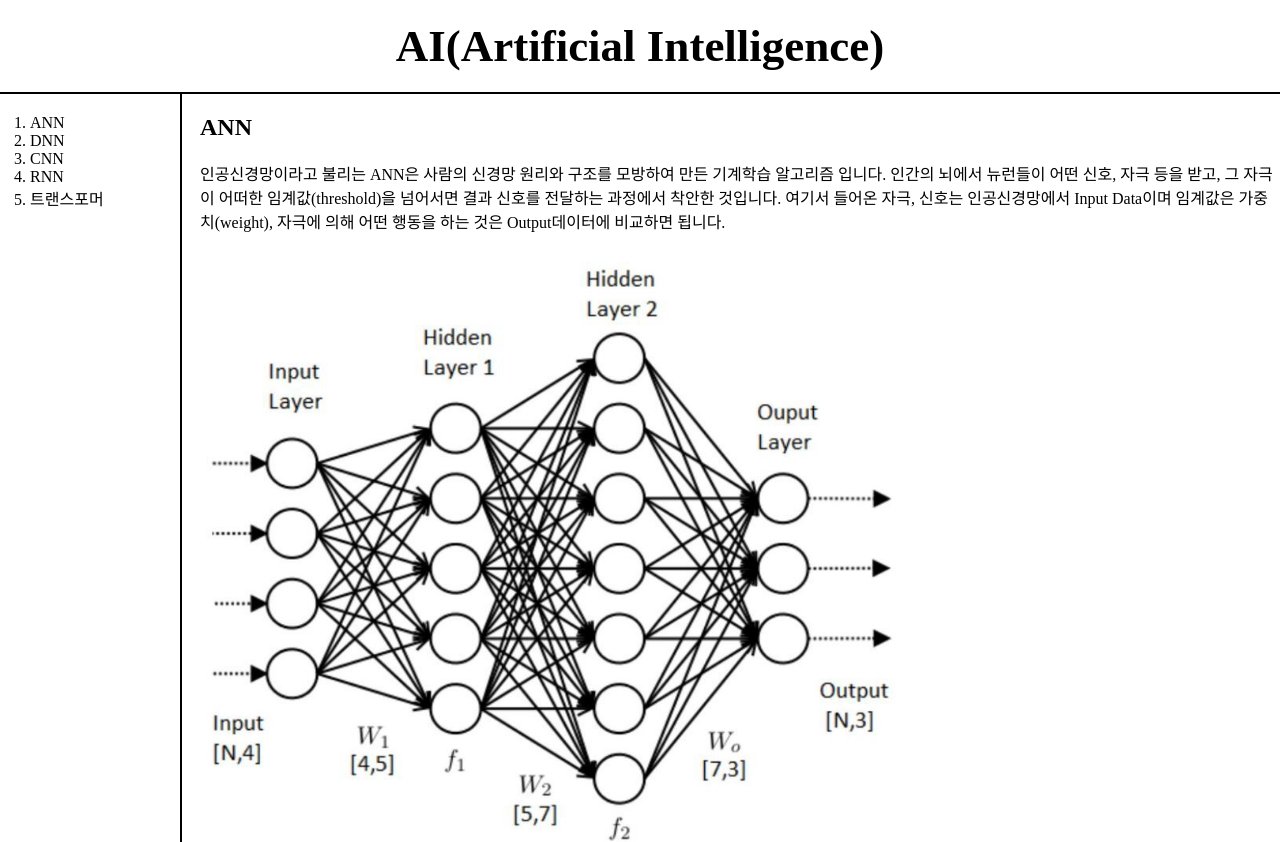
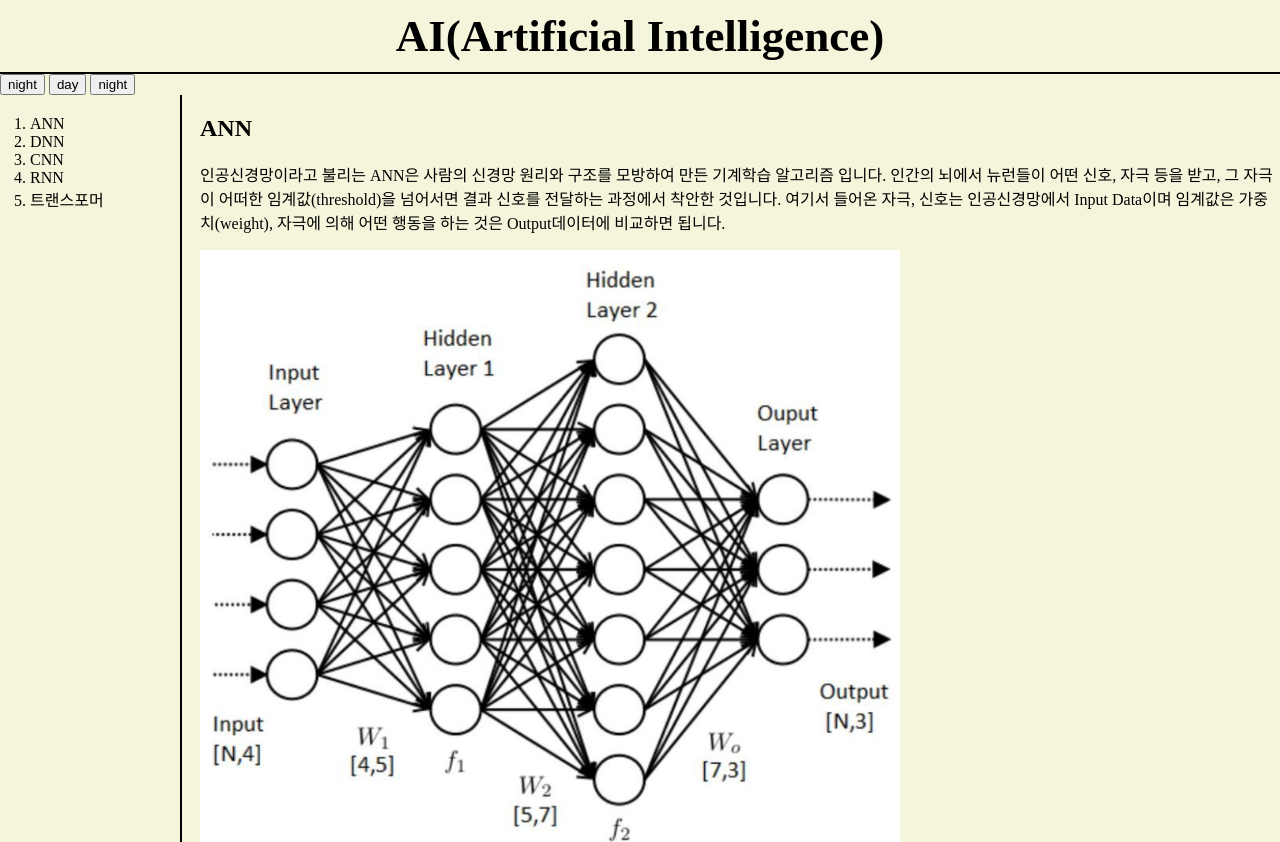
Before and after one commit to nyeonseok/AI-WEBSITE, a plain HTML site: page 1.html in a window 1280 px wide. Shown: the top 842 px of the page. Drawn offline with Linux system fonts and the light colour scheme.

Commit message:
Add files via upload

```diff
--- a/1.html
+++ b/1.html
@@ -14,13 +14,64 @@
 
 <body>
     <h1><a href="index.html">AI(Artificial Intelligence)</a></h1>
+    <input type="button" value="night" onclick="
+        document.querySelector('body').style.backgroundColor='black';
+        document.querySelector('body').style.color='white';
+        var list = document.querySelectorAll('a');
+            for(var i=0;i<list.length;i++){
+                var item=list.item(i);
+                item.style.color='white';
+            }
+        document.querySelector('h1').style.borderColor='white';
+        document.querySelector('ol').style.borderColor='white';
+    ">
+    <input type="button" value="day" onclick="
+        document.querySelector('body').style.backgroundColor='beige';
+        document.querySelector('body').style.color='black';
+        var list = document.querySelectorAll('a');
+            for(var i=0;i<list.length;i++){
+                var item=list.item(i);
+                item.style.color='black';
+            }
+        document.querySelector('h1').style.borderColor='black';
+        document.querySelector('ol').style.borderColor='black';
+    ">
+
+
+    <input id="night_day" type="button" value="night" onclick="
+        if(document.querySelector('#night_day').value==='night'){
+            document.querySelector('body').style.backgroundColor='black';
+            document.querySelector('body').style.color='white';
+            var list = document.querySelectorAll('a');
+                for(var i=0;i<list.length;i++){
+                    var item=list.item(i);
+                    item.style.color='white';
+                }
+            document.querySelector('h1').style.borderColor='white';
+            document.querySelector('ol').style.borderColor='white';
+            document.querySelector('#night_day').value='day';
+        }
+         else{
+            document.querySelector('body').style.backgroundColor='beige';
+            document.querySelector('body').style.color='black';
+            var list = document.querySelectorAll('a');
+                for(var i=0;i<list.length;i++){
+                    var item=list.item(i);
+                    item.style.color='black';
+                }
+            document.querySelector('h1').style.borderColor='black';
+            document.querySelector('ol').style.borderColor='black';
+            document.querySelector('#night_day').value='night';
+         }
+         ">
     <div id="grid">
-        <ol>
-            <li><a href="1.html" class="saw">ANN</a></li>
+        <ol class="list">
+            <li><a href="1.html">ANN</a></li>
             <li><a href="2.html">DNN</a></li>
             <li><a href="3.html">CNN</a></li>
-            <li><a href="4.html">RNN</a></li>
-            <li><a href="5.html">트랜스포머</a></li>
+             <li><a href="4.html">RNN</a></li>
+             <li><a href="5.html">트랜스포머</a></li>
+
         </ol>
 
         <div>
--- a/style.css
+++ b/style.css
@@ -1,5 +1,6 @@
 body{
     margin:0;
+    background-color:beige;
 }
 a{
     color:black;
@@ -8,10 +9,9 @@ a{
 h1{
     font-size:45px;
     text-align: center;
+    padding:10px;
     border-bottom:2px black solid;
     margin:0px;
-    padding:20px;
-
 }
 #grid ol{
     border-right:2px black solid;
```
Also changed, not shown: ex.html (added, +14 -0 lines), ex2.html (added, +12 -0 lines), 백그라운드 배경.jpg (added).
